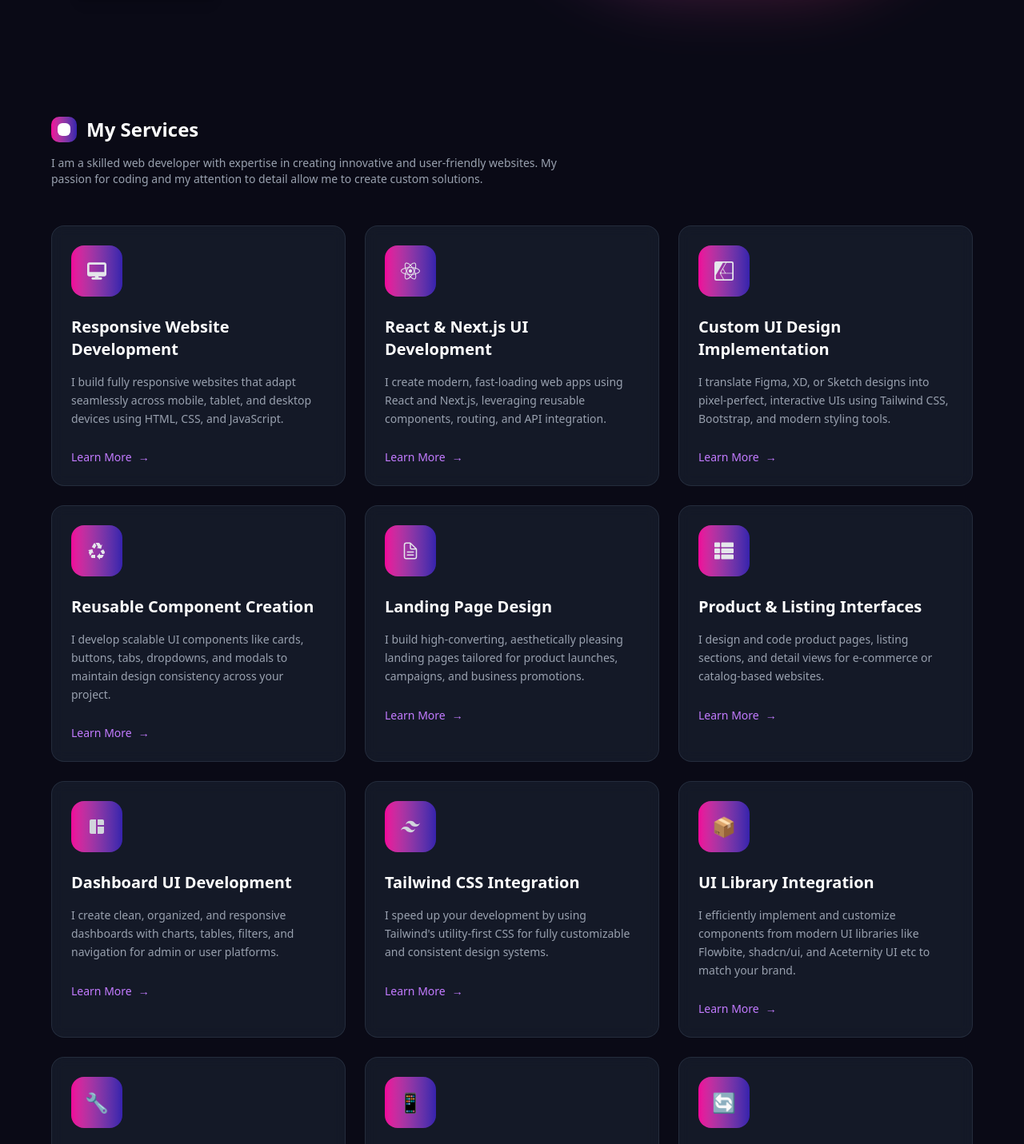
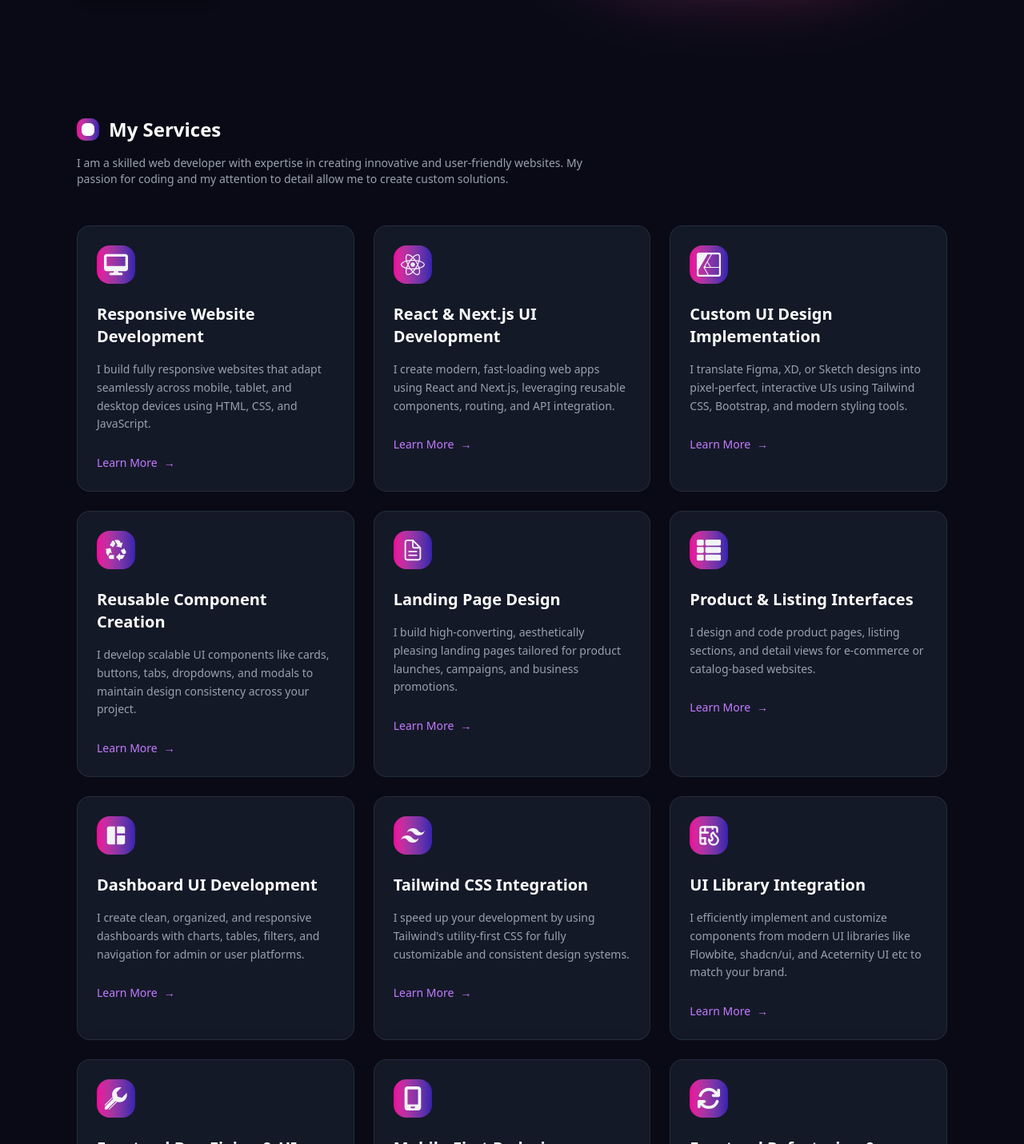
Before and after one commit to malvisanochie1/new-portfolio, a Next.js app: page / in a window 1280 px wide. Shown: the part 599-2030 px from the top of the page at 80% size. Built offline with nearby package versions, Linux system fonts and the light colour scheme.

Commit message:
updated the services page

```diff
--- a/src/app/globals.css
+++ b/src/app/globals.css
@@ -112,6 +112,10 @@
   --sidebar-ring: oklch(0.551 0.027 264.364);
 }
 
+@theme {
+  --color-default: #0a0a16;
+}
+
 @layer base {
   * {
     @apply border-border outline-ring/50;
--- a/src/app/page.tsx
+++ b/src/app/page.tsx
@@ -1,13 +1,14 @@
 // import Image from "next/image";
 // import { ModeToggle } from "@/components/dark-theme-toggle";
 // import { div } from "framer-motion/client";
+"use client";
 import Navbar from "@/components/navbar/navbar";
 // import SmoothScroll from "@/components/ui/smoothScroll";
 import Homesec from "@/components/sections/home";
 import MyServices from "@/components/sections/service";
 export default function Home() {
   return (
-    <div className="bg-slate-900 text-gray-300">
+    <div className="bg-default text-gray-300">
       {/* Navbar */}
       <Navbar />
       {/* End of Navber */}
--- a/src/components/sections/service.tsx
+++ b/src/components/sections/service.tsx
@@ -1,5 +1,4 @@
-"use client"
-
+"use client";
 import { FaDesktop } from "react-icons/fa6";
 import { FaReact } from "react-icons/fa";
 import { SiAffinitydesigner } from "react-icons/si";
@@ -8,123 +7,217 @@ import { IoDocumentTextOutline } from "react-icons/io5";
 import { FaThList } from "react-icons/fa";
 import { MdSpaceDashboard } from "react-icons/md";
 import { SiTailwindcss } from "react-icons/si";
-
+import { BrickWallFire } from "lucide-react";
+import { GiSpanner } from "react-icons/gi";
+import { FaMobileScreen } from "react-icons/fa6";
+import { FaArrowsRotate } from "react-icons/fa6";
+import { FaSearch } from "react-icons/fa";
+import { FaKey } from "react-icons/fa";
+import { IoMdGitCompare } from "react-icons/io";
+import { motion } from "framer-motion";
 
 const services = [
   {
     title: "Responsive Website Development",
-    description: "I build fully responsive websites that adapt seamlessly across mobile, tablet, and desktop devices using HTML, CSS, and JavaScript.",
+    description:
+      "I build fully responsive websites that adapt seamlessly across mobile, tablet, and desktop devices using HTML, CSS, and JavaScript.",
     gradient: "from-purple-600 to-blue-600",
-    icon: () => <span className="text-2xl text-gray-200"><FaDesktop /></span>, // Placeholder; replace with react-icons or SVG
+    icon: () => (
+      <span className="text-2xl md:text-3xl text-gray-100">
+        <FaDesktop />
+      </span>
+    ), // Placeholder; replace with react-icons or SVG
   },
   {
     title: "React & Next.js UI Development",
-    description: "I create modern, fast-loading web apps using React and Next.js, leveraging reusable components, routing, and API integration.",
+    description:
+      "I create modern, fast-loading web apps using React and Next.js, leveraging reusable components, routing, and API integration.",
     gradient: "from-blue-600 to-indigo-600",
-    icon: () => <span className="text-2xl text-gray-200"><FaReact /></span>,
+    icon: () => (
+      <span className="text-2xl md:text-3xl text-gray-100">
+        <FaReact />
+      </span>
+    ),
   },
   {
     title: "Custom UI Design Implementation",
-    description: "I translate Figma, XD, or Sketch designs into pixel-perfect, interactive UIs using Tailwind CSS, Bootstrap, and modern styling tools.",
+    description:
+      "I translate Figma, XD, or Sketch designs into pixel-perfect, interactive UIs using Tailwind CSS, Bootstrap, and modern styling tools.",
     gradient: "from-indigo-600 to-purple-600",
-    icon: () => <span className="text-2xl text-gray-200"><SiAffinitydesigner /></span>,
+    icon: () => (
+      <span className="text-2xl md:text-3xl text-gray-100">
+        <SiAffinitydesigner />
+      </span>
+    ),
   },
   {
     title: "Reusable Component Creation",
-    description: "I develop scalable UI components like cards, buttons, tabs, dropdowns, and modals to maintain design consistency across your project.",
+    description:
+      "I develop scalable UI components like cards, buttons, tabs, dropdowns, and modals to maintain design consistency across your project.",
     gradient: "from-purple-600 to-pink-600",
-    icon: () => <span className="text-2xl text-gray-200"><MdOutlineRecycling /> </span>,
+    icon: () => (
+      <span className="text-2xl md:text-3xl text-gray-100">
+        <MdOutlineRecycling />{" "}
+      </span>
+    ),
   },
   {
     title: "Landing Page Design",
-    description: "I build high-converting, aesthetically pleasing landing pages tailored for product launches, campaigns, and business promotions.",
+    description:
+      "I build high-converting, aesthetically pleasing landing pages tailored for product launches, campaigns, and business promotions.",
     gradient: "from-pink-600 to-red-600",
-    icon: () => <span className="text-2xl text-gray-200"><IoDocumentTextOutline /></span>,
+    icon: () => (
+      <span className="text-2xl md:text-3xl text-gray-100">
+        <IoDocumentTextOutline />
+      </span>
+    ),
   },
   {
     title: "Product & Listing Interfaces",
-    description: "I design and code product pages, listing sections, and detail views for e-commerce or catalog-based websites.",
+    description:
+      "I design and code product pages, listing sections, and detail views for e-commerce or catalog-based websites.",
     gradient: "from-red-600 to-orange-600",
-    icon: () => <span className="text-2xl text-gray-200"><FaThList /></span>,
+    icon: () => (
+      <span className="text-2xl md:text-3xl text-gray-100">
+        <FaThList />
+      </span>
+    ),
   },
   {
     title: "Dashboard UI Development",
-    description: "I create clean, organized, and responsive dashboards with charts, tables, filters, and navigation for admin or user platforms.",
+    description:
+      "I create clean, organized, and responsive dashboards with charts, tables, filters, and navigation for admin or user platforms.",
     gradient: "from-orange-600 to-yellow-600",
-    icon: () => <span className="text-2xl"><MdSpaceDashboard /></span>,
+    icon: () => (
+      <span className="text-2xl md:text-3xl text-gray-100">
+        <MdSpaceDashboard />
+      </span>
+    ),
   },
   {
     title: "Tailwind CSS Integration",
-    description: "I speed up your development by using Tailwind's utility-first CSS for fully customizable and consistent design systems.",
+    description:
+      "I speed up your development by using Tailwind's utility-first CSS for fully customizable and consistent design systems.",
     gradient: "from-yellow-600 to-green-600",
-    icon: () => <span className="text-2xl"><SiTailwindcss /></span>,
+    icon: () => (
+      <span className="text-2xl md:text-3xl text-gray-100">
+        <SiTailwindcss />
+      </span>
+    ),
   },
   {
     title: "UI Library Integration",
-    description: "I efficiently implement and customize components from modern UI libraries like Flowbite, shadcn/ui, and Aceternity UI etc to match your brand.",
+    description:
+      "I efficiently implement and customize components from modern UI libraries like Flowbite, shadcn/ui, and Aceternity UI etc to match your brand.",
     gradient: "from-green-600 to-teal-600",
-    icon: () => <span className="text-2xl">📦</span>,
+    icon: () => (
+      <span className="text-2xl md:text-3xl text-gray-100">
+        <BrickWallFire size={28} />
+      </span>
+    ),
   },
   {
     title: "Frontend Bug Fixing & UI Optimization",
-    description: "I identify and fix layout, styling, or rendering issues to improve your site’s responsiveness, usability, and performance.",
+    description:
+      "I identify and fix layout, styling, or rendering issues to improve your site’s responsiveness, usability, and performance.",
     gradient: "from-teal-600 to-cyan-600",
-    icon: () => <span className="text-2xl">🔧</span>,
+    icon: () => (
+      <span className="text-2xl md:text-3xl text-gray-100">
+        <GiSpanner />
+      </span>
+    ),
   },
   {
     title: "Mobile-First Redesign",
-    description: "I upgrade or refactor old websites into sleek, mobile-friendly interfaces that meet modern standards and improve user experience.",
+    description:
+      "I upgrade or refactor old websites into sleek, mobile-friendly interfaces that meet modern standards and improve user experience.",
     gradient: "from-cyan-600 to-blue-600",
-    icon: () => <span className="text-2xl">📱</span>,
+    icon: () => (
+      <span className="text-2xl md:text-3xl text-gray-100">
+        <FaMobileScreen />
+      </span>
+    ),
   },
   {
     title: "Frontend Refactoring & Cleanup",
-    description: "I optimize existing codebases by refactoring cluttered CSS/JS, organizing components, and improving maintainability.",
+    description:
+      "I optimize existing codebases by refactoring cluttered CSS/JS, organizing components, and improving maintainability.",
     gradient: "from-blue-600 to-indigo-600",
-    icon: () => <span className="text-2xl">🔄</span>,
+    icon: () => (
+      <span className="text-2xl md:text-3xl text-gray-100">
+        <FaArrowsRotate />{" "}
+      </span>
+    ),
   },
   {
     title: "Performance Optimization",
-    description: "I implement best practices like lazy loading, clean rendering, and layout shifts prevention for faster and smoother UX.",
+    description:
+      "I implement best practices like lazy loading, clean rendering, and layout shifts prevention for faster and smoother UX.",
     gradient: "from-indigo-600 to-purple-600",
-    icon: () => <span className="text-2xl">🔍</span>,
+    icon: () => (
+      <span className="text-2xl md:text-3xl text-gray-100">
+        <FaSearch />
+      </span>
+    ),
   },
   {
     title: "Accessible & Headless UI Development",
-    description: "I build components that are screen-reader-friendly and accessible via keyboard navigation, following WCAG and ARIA guidelines.",
+    description:
+      "I build components that are screen-reader-friendly and accessible via keyboard navigation, following WCAG and ARIA guidelines.",
     gradient: "from-purple-600 to-pink-600",
-    icon: () => <span className="text-2xl">🔐</span>,
+    icon: () => (
+      <span className="text-2xl md:text-3xl text-gray-100">
+        <FaKey />
+      </span>
+    ),
   },
   {
     title: "Version Control & Collaboration",
-    description: "I use Git and GitHub for collaborative workflow, code versioning, and secure deployment processes.",
+    description:
+      "I use Git and GitHub for collaborative workflow, code versioning, and secure deployment processes.",
     gradient: "from-pink-600 to-red-600",
-    icon: () => <span className="text-2xl">🛠️</span>,
+    icon: () => (
+      <span className="text-2xl md:text-3xl text-gray-100">
+        <IoMdGitCompare />
+      </span>
+    ),
   },
 ];
 
 export default function MyServices() {
   return (
-    <section className="bg-[#0a0a16] py-16 px-6">
-      <div className="max-w-6xl mx-auto">
+    <section className="bg-default py-16 ">
+      <div className="max-w-6xl mx-auto px-4 sm:px-6 lg:px-8">
         {/* Header */}
+        <motion.h1
+          initial={{ opacity: 0.5, y: 100 }}
+          whileInView={{ opacity: 1, y: 0 }}
+          transition={{
+            delay: 0.3,
+            duration: 0.8,
+            ease: "easeInOut",
+          }}
+        >
+          {" "}
           <div className="mb-12">
             <div className="flex items-center gap-3 mb-4">
-            <div className="w-8 h-8 gradient rounded-lg flex items-center justify-center">
+              <div className="w-7 h-7 gradient rounded-lg flex items-center justify-center">
                 <div className="w-4 h-4 bg-white rounded-sm"></div>
               </div>
               <h2 className="text-white text-2xl font-bold">My Services</h2>
             </div>
             <p className="text-gray-400 text-sm max-w-2xl">
-            I am a skilled web developer with expertise in creating innovative and user-friendly websites. My passion
-            for coding and my attention to detail allow me to create custom solutions.
+              I am a skilled web developer with expertise in creating innovative
+              and user-friendly websites. My passion for coding and my attention
+              to detail allow me to create custom solutions.
             </p>
           </div>
+        </motion.h1>
 
         {/* Services Grid */}
         <div className="grid grid-cols-1 md:grid-cols-2 lg:grid-cols-3 gap-6">
           {services.map((service, index) => {
-            const IconComponent = service.icon
+            const IconComponent = service.icon;
             return (
               <div
                 key={index}
@@ -133,7 +226,7 @@ export default function MyServices() {
                 {/* Icon */}
                 <div className="mb-6">
                   <div
-                    className={`w-16 h-16 gradient rounded-2xl flex items-center justify-center group-hover:scale-110 transition-transform duration-300`}
+                    className={`w-12 h-12 gradient rounded-2xl flex items-center justify-center group-hover:scale-110 transition-transform duration-300`}
                   >
                     <IconComponent />
                   </div>
@@ -150,15 +243,17 @@ export default function MyServices() {
                   <div className="pt-2">
                     <button className="text-purple-400 text-sm font-medium hover:text-purple-300 transition-colors duration-300 group-hover:translate-x-1 transform inline-flex items-center gap-2">
                       Learn More
-                      <span className="group-hover:translate-x-1 transition-transform duration-300">→</span>
+                      <span className="group-hover:translate-x-1 transition-transform duration-300">
+                        →
+                      </span>
                     </button>
                   </div>
                 </div>
               </div>
-            )
+            );
           })}
         </div>
       </div>
     </section>
-  )
+  );
 }
--- a/tailwind.config.ts
+++ b/tailwind.config.ts
@@ -1,81 +1,83 @@
-// import type { Config } from "tailwindcss"
+import type { Config } from "tailwindcss"
 
-// const config = {
-//   darkMode: ["class"],
-//   content: [
-//     "./pages/**/*.{ts,tsx}",
-//     "./components/**/*.{ts,tsx}",
-//     "./app/**/*.{ts,tsx}",
-//     "./src/**/*.{ts,tsx}",
-//     "*.{js,ts,jsx,tsx,mdx}",
-//   ],
-//   prefix: "",
-//   theme: {
-//     container: {
-//       center: true,
-//       padding: "2rem",
-//       screens: {
-//         "2xl": "1400px",
-//       },
-//     },
-//     extend: {
-//       colors: {
-//         border: "hsl(var(--border))",
-//         input: "hsl(var(--input))",
-//         ring: "hsl(var(--ring))",
-//         background: "hsl(var(--background))",
-//         foreground: "hsl(var(--foreground))",
-//         primary: {
-//           DEFAULT: "hsl(var(--primary))",
-//           foreground: "hsl(var(--primary-foreground))",
-//         },
-//         secondary: {
-//           DEFAULT: "hsl(var(--secondary))",
-//           foreground: "hsl(var(--secondary-foreground))",
-//         },
-//         destructive: {
-//           DEFAULT: "hsl(var(--destructive))",
-//           foreground: "hsl(var(--destructive-foreground))",
-//         },
-//         muted: {
-//           DEFAULT: "hsl(var(--muted))",
-//           foreground: "hsl(var(--muted-foreground))",
-//         },
-//         accent: {
-//           DEFAULT: "hsl(var(--accent))",
-//           foreground: "hsl(var(--accent-foreground))",
-//         },
-//         popover: {
-//           DEFAULT: "hsl(var(--popover))",
-//           foreground: "hsl(var(--popover-foreground))",
-//         },
-//         card: {
-//           DEFAULT: "hsl(var(--card))",
-//           foreground: "hsl(var(--card-foreground))",
-//         },
-//       },
-//       borderRadius: {
-//         lg: "var(--radius)",
-//         md: "calc(var(--radius) - 2px)",
-//         sm: "calc(var(--radius) - 4px)",
-//       },
-//       keyframes: {
-//         "accordion-down": {
-//           from: { height: "0" },
-//           to: { height: "var(--radix-accordion-content-height)" },
-//         },
-//         "accordion-up": {
-//           from: { height: "var(--radix-accordion-content-height)" },
-//           to: { height: "0" },
-//         },
-//       },
-//       animation: {
-//         "accordion-down": "accordion-down 0.2s ease-out",
-//         "accordion-up": "accordion-up 0.2s ease-out",
-//       },
-//     },
-//   },
-//   plugins: [require("tailwindcss-animate")],
-// } satisfies Config
+const config = {
+  darkMode: "class",
+  content: [
+    "./pages/**/*.{ts,tsx}",
+    "./components/**/*.{ts,tsx}",
+    "./app/**/*.{ts,tsx}",
+    "./src/**/*.{ts,tsx}",
+    "*.{js,ts,jsx,tsx,mdx}",
+  ],
+  prefix: "",
+  theme: {
+    container: {
+      center: true,
+      padding: "2rem",
+      screens: {
+        "2xl": "1400px",
+      },
+    },
+    extend: {
+      colors: {
+        border: "hsl(var(--border))",
+        input: "hsl(var(--input))",
+        ring: "hsl(var(--ring))",
+        background: "hsl(var(--background))",
+        foreground: "hsl(var(--foreground))",
+        default:"#0a0a16",
+        primary: {
+          DEFAULT: "hsl(var(--primary))",
+          foreground: "hsl(var(--primary-foreground))",
+        },
+        secondary: {
+          DEFAULT: "hsl(var(--secondary))",
+          foreground: "hsl(var(--secondary-foreground))",
+        },
+        destructive: {
+          DEFAULT: "hsl(var(--destructive))",
+          foreground: "hsl(var(--destructive-foreground))",
+        },
+        muted: {
+          DEFAULT: "hsl(var(--muted))",
+          foreground: "hsl(var(--muted-foreground))",
+        },
+        accent: {
+          DEFAULT: "hsl(var(--accent))",
+          foreground: "hsl(var(--accent-foreground))",
+        },
+        popover: {
+          DEFAULT: "hsl(var(--popover))",
+          foreground: "hsl(var(--popover-foreground))",
+        },
+        card: {
+          DEFAULT: "hsl(var(--card))",
+          foreground: "hsl(var(--card-foreground))",
+        },
+      },
+      borderRadius: {
+        lg: "var(--radius)",
+        md: "calc(var(--radius) - 2px)",
+        sm: "calc(var(--radius) - 4px)",
+      },
+      keyframes: {
+        "accordion-down": {
+          from: { height: "0" },
+          to: { height: "var(--radix-accordion-content-height)" },
+        },
+        "accordion-up": {
+          from: { height: "var(--radix-accordion-content-height)" },
+          to: { height: "0" },
+        },
+      },
+      animation: {
+        "accordion-down": "accordion-down 0.2s ease-out",
+        "accordion-up": "accordion-up 0.2s ease-out",
+      },
+    },
+  },
+  // eslint-disable-next-line @typescript-eslint/no-require-imports
+  plugins: [require("tailwindcss-animate")],
+} satisfies Config
 
-// export default config
+export default config
```
Lines whose indentation alone changed are shown as unchanged.
